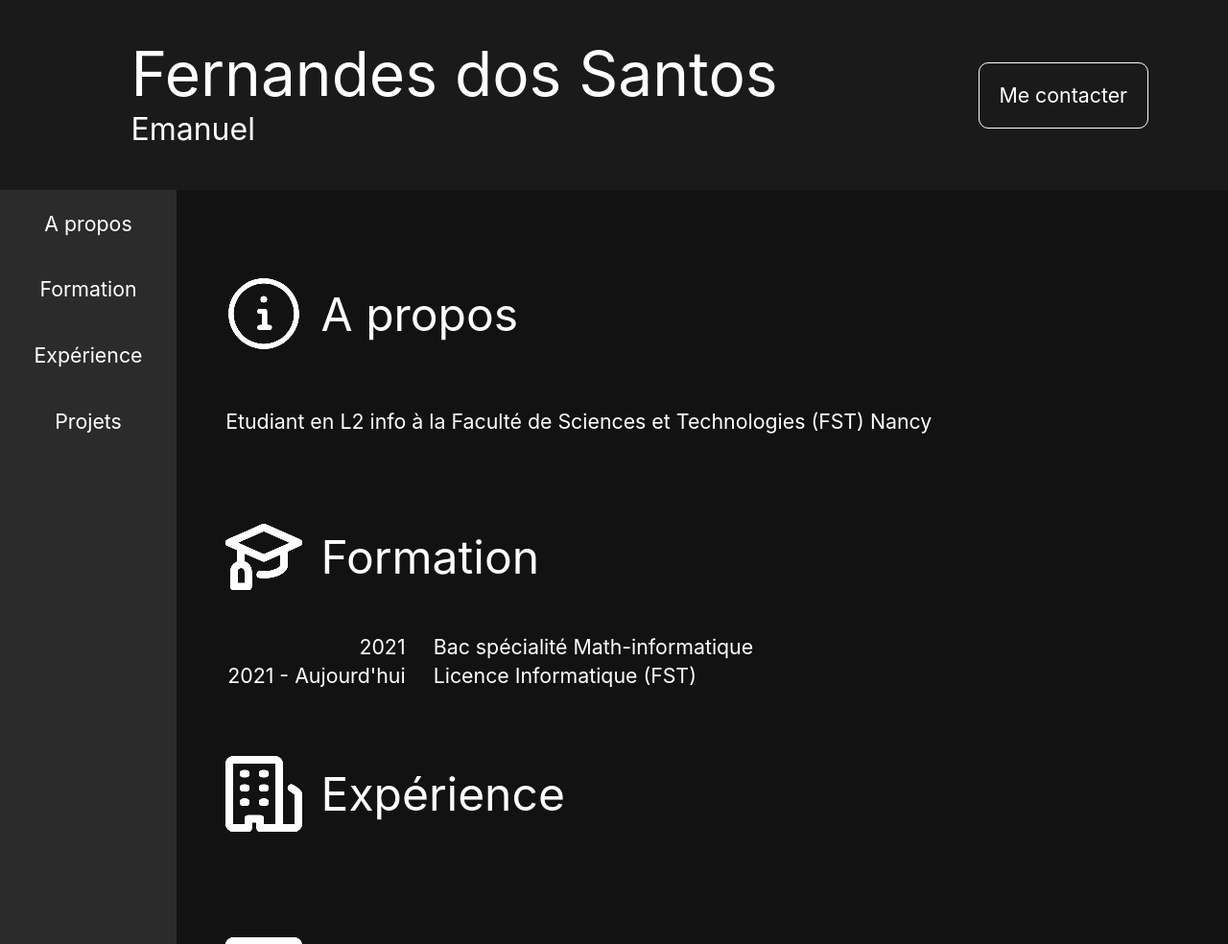
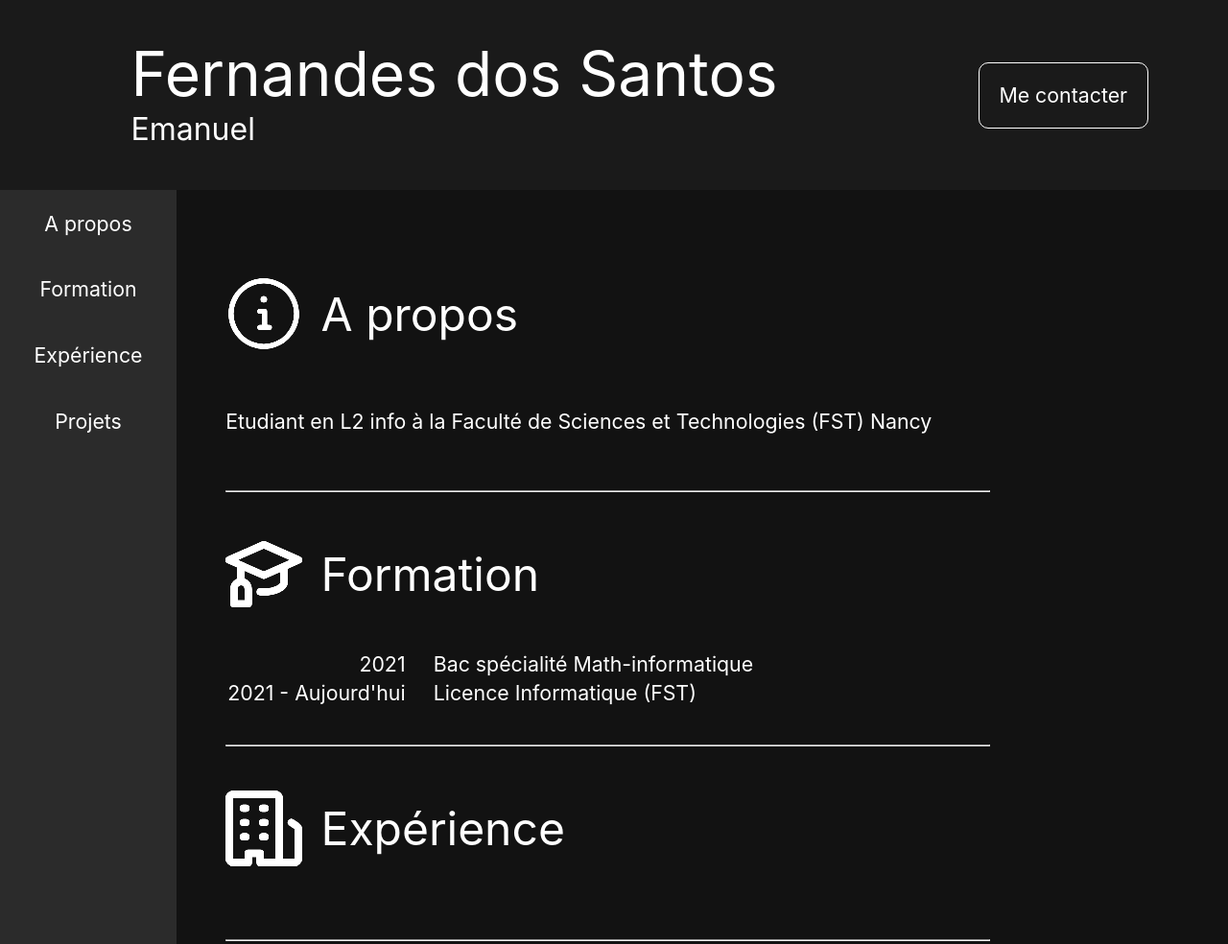
Before and after one commit to Synnly/Synnly.github.io, a plain HTML site: page index.html in a window 1280 px wide. Shown: the top 984 px of the page at 96% size. Drawn offline with Linux system fonts and the light colour scheme.

Commit message:
Ajout de spéarateurs entre les catégories

```diff
--- a/index.html
+++ b/index.html
@@ -65,6 +65,8 @@
                     </div>
                 </div>
 
+                <hr>
+
                 <div id="formationCategorie" class="categorie">
                     <div class="divTitre">
                         <img src="assets/mortar-board.svg" alt="Logo Formation" class="icon">
@@ -86,12 +88,16 @@
                     </div>
                 </div>
 
+                <hr>
+
                 <div id="experienceCategorie" class="categorie">
                     <div class="divTitre">
                         <img src="assets/organization.svg" alt="Logo Expérience" class="icon">
                         <p class="titre">Expérience</p>
                     </div>
                 </div>
+
+                <hr>
 
                 <div id="projetsCategorie" class="categorie">
                     <div class="divTitre">
--- a/style.css
+++ b/style.css
@@ -30,6 +30,12 @@ table {
 
 a{
     text-decoration: none;
+}
+
+hr {
+    color: #ffffff;
+    width: 80%;
+    margin-left: 0%;
 }
 
 #banniere {
```
